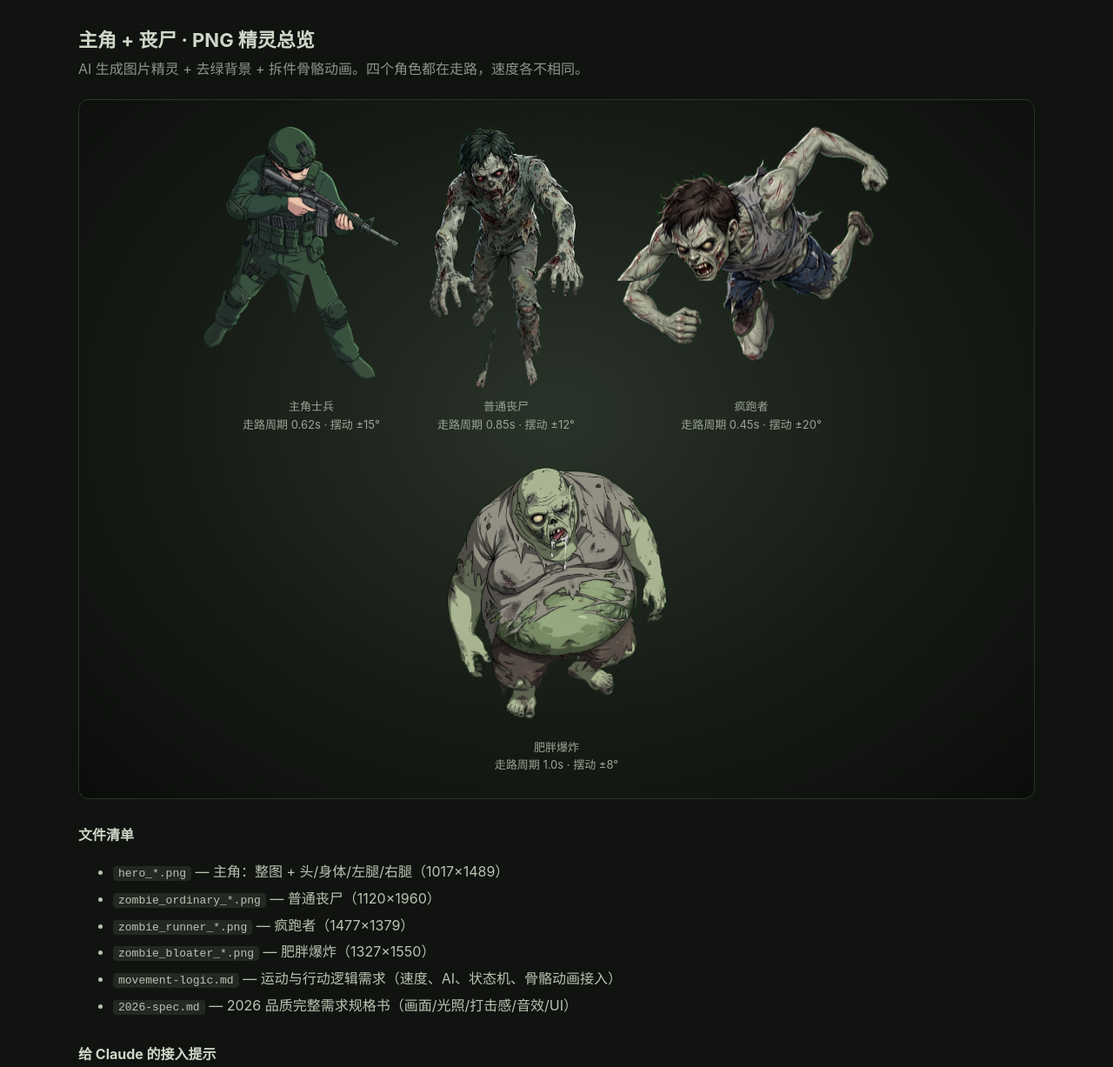
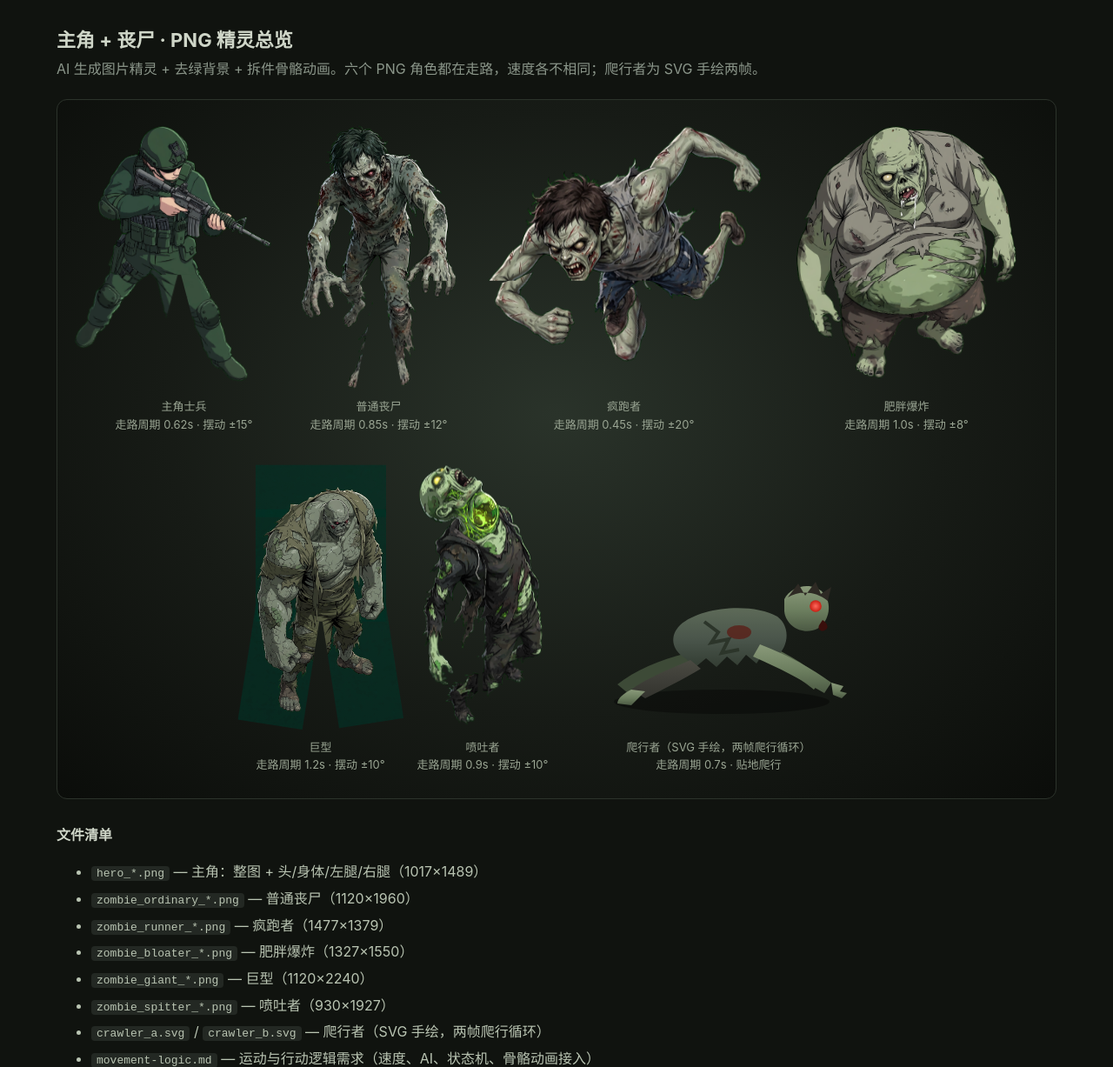
Before and after one commit to lixufeng958-max/canglan, a plain HTML site: page yujin/preview_all.html in a window 1280 px wide. Shown: the top 1227 px of the page at 87% size. Drawn offline with Linux system fonts and the light colour scheme.

Commit message:
Add files via upload

```diff
--- a/yujin/preview_all.html
+++ b/yujin/preview_all.html
@@ -2,7 +2,7 @@
 <html lang="zh-CN"><head><meta charset="UTF-8"><title>主角 + 丧尸 PNG 精灵总览</title>
 <style>
   body { margin:0; background:#10130f; color:#cfd6c8; font-family:-apple-system,"PingFang SC","Microsoft YaHei",sans-serif; }
-  .wrap { max-width:1100px; margin:0 auto; padding:28px 20px 60px; }
+  .wrap { max-width:1150px; margin:0 auto; padding:28px 20px 60px; }
   h1 { font-size:22px; margin:0 0 6px; } p.sub { color:#8b968a; margin:0 0 24px; }
   .stage { background:radial-gradient(ellipse at 50% 45%, #2a332a 0%, #171b16 55%, #0b0d0a 100%);
     border:1px solid #2c332b; border-radius:12px; padding:28px; display:flex; gap:36px; align-items:flex-end; justify-content:center; flex-wrap:wrap; }
@@ -38,12 +38,28 @@
 @keyframes swingL-zombie_bloater { from { transform:rotate(8deg) translateY(0); } to { transform:rotate(-8deg) translateY(-14px); } }
 @keyframes swingR-zombie_bloater { from { transform:rotate(-8deg) translateY(-14px); } to { transform:rotate(8deg) translateY(0); } }
 @keyframes bob-zombie_bloater { 0%,100% { transform:translateY(0); } 50% { transform:translateY(-10px); } }
+.rig-zombie_giant { width:1120px; height:2240px; transform:scale(0.1339); }
+.rig-zombie_giant .legL { animation:swingL-zombie_giant 1.2s ease-in-out infinite alternate; }
+.rig-zombie_giant .legR { animation:swingR-zombie_giant 1.2s ease-in-out infinite alternate; }
+.rig-zombie_giant .torso, .rig-zombie_giant .head { animation:bob-zombie_giant 1.2s ease-in-out infinite; }
+@keyframes swingL-zombie_giant { from { transform:rotate(10deg) translateY(0); } to { transform:rotate(-10deg) translateY(-14px); } }
+@keyframes swingR-zombie_giant { from { transform:rotate(-10deg) translateY(-14px); } to { transform:rotate(10deg) translateY(0); } }
+@keyframes bob-zombie_giant { 0%,100% { transform:translateY(0); } 50% { transform:translateY(-10px); } }
+.rig-zombie_spitter { width:930px; height:1927px; transform:scale(0.1557); }
+.rig-zombie_spitter .legL { animation:swingL-zombie_spitter 0.9s ease-in-out infinite alternate; }
+.rig-zombie_spitter .legR { animation:swingR-zombie_spitter 0.9s ease-in-out infinite alternate; }
+.rig-zombie_spitter .torso, .rig-zombie_spitter .head { animation:bob-zombie_spitter 0.9s ease-in-out infinite; }
+@keyframes swingL-zombie_spitter { from { transform:rotate(10deg) translateY(0); } to { transform:rotate(-10deg) translateY(-14px); } }
+@keyframes swingR-zombie_spitter { from { transform:rotate(-10deg) translateY(-14px); } to { transform:rotate(10deg) translateY(0); } }
+@keyframes bob-zombie_spitter { 0%,100% { transform:translateY(0); } 50% { transform:translateY(-10px); } }
+  @keyframes crawlA { 0%,49% { opacity:1; } 50%,100% { opacity:0; } }
+  @keyframes crawlB { 0%,49% { opacity:0; } 50%,100% { opacity:1; } }
   h2 { font-size:16px; margin:28px 0 8px; } ul { line-height:1.9; color:#b9c4b2; }
   code { background:#232823; padding:1px 6px; border-radius:4px; }
   pre { background:#171b16; border:1px solid #2c332b; border-radius:8px; padding:14px; overflow:auto; font-size:12.5px; line-height:1.6; color:#b9c4b2; }
 </style></head><body><div class="wrap">
   <h1>主角 + 丧尸 · PNG 精灵总览</h1>
-  <p class="sub">AI 生成图片精灵 + 去绿背景 + 拆件骨骼动画。四个角色都在走路，速度各不相同。</p>
+  <p class="sub">AI 生成图片精灵 + 去绿背景 + 拆件骨骼动画。六个 PNG 角色都在走路，速度各不相同；爬行者为 SVG 手绘两帧。</p>
   <div class="stage"><div class="cell">
       <div class="holder" style="width:205px;height:300px">
         <div class="rig rig-hero">
@@ -84,6 +100,32 @@
         </div>
       </div>
       <div class="cap">肥胖爆炸<br>走路周期 1.0s · 摆动 ±8°</div>
+    </div><div class="cell">
+      <div class="holder" style="width:150px;height:300px">
+        <div class="rig rig-zombie_giant">
+          <img class="legL" style="left:0;top:1232px;width:560px" src="zombie_giant_leg_l.png" alt="">
+          <img class="legR" style="left:560px;top:1232px;width:560px" src="zombie_giant_leg_r.png" alt="">
+          <img class="torso" style="left:0;top:380px;width:1120px" src="zombie_giant_torso.png" alt="">
+          <img class="head" style="left:0;top:0;width:1120px" src="zombie_giant_head.png" alt="">
+        </div>
+      </div>
+      <div class="cap">巨型<br>走路周期 1.2s · 摆动 ±10°</div>
+    </div><div class="cell">
+      <div class="holder" style="width:145px;height:300px">
+        <div class="rig rig-zombie_spitter">
+          <img class="legL" style="left:0;top:1059px;width:465px" src="zombie_spitter_leg_l.png" alt="">
+          <img class="legR" style="left:465px;top:1059px;width:465px" src="zombie_spitter_leg_r.png" alt="">
+          <img class="torso" style="left:0;top:327px;width:930px" src="zombie_spitter_torso.png" alt="">
+          <img class="head" style="left:0;top:0;width:930px" src="zombie_spitter_head.png" alt="">
+        </div>
+      </div>
+      <div class="cap">喷吐者<br>走路周期 0.9s · 摆动 ±10°</div>
+    </div><div class="cell">
+      <div class="holder" style="width:320px;height:240px">
+        <img src="crawler_a.svg" style="position:absolute;left:0;top:0;width:320px;animation:crawlA .7s steps(1) infinite" alt="">
+        <img src="crawler_b.svg" style="position:absolute;left:0;top:0;width:320px;animation:crawlB .7s steps(1) infinite" alt="">
+      </div>
+      <div class="cap">爬行者（SVG 手绘，两帧爬行循环）<br>走路周期 0.7s · 贴地爬行</div>
     </div></div>
   <h2>文件清单</h2>
   <ul>
@@ -91,6 +133,9 @@
     <li><code>zombie_ordinary_*.png</code> — 普通丧尸（1120×1960）</li>
     <li><code>zombie_runner_*.png</code> — 疯跑者（1477×1379）</li>
     <li><code>zombie_bloater_*.png</code> — 肥胖爆炸（1327×1550）</li>
+    <li><code>zombie_giant_*.png</code> — 巨型（1120×2240）</li>
+    <li><code>zombie_spitter_*.png</code> — 喷吐者（930×1927）</li>
+    <li><code>crawler_a.svg</code> / <code>crawler_b.svg</code> — 爬行者（SVG 手绘，两帧爬行循环）</li>
     <li><code>movement-logic.md</code> — 运动与行动逻辑需求（速度、AI、状态机、骨骼动画接入）</li>
     <li><code>2026-spec.md</code> — 2026 品质完整需求规格书（画面/光照/打击感/音效/UI）</li>
   </ul>
@@ -98,5 +143,6 @@
   <pre>把主角和丧尸全部从代码绘制换成 PNG 贴图，文件见压缩包：
 - 待机：各角色 *_full.png（透明底），drawImage 直接绘制
 - 走路：骨骼动画，左右腿绕髋关节反向摆动，身体同步起伏；各角色的尺寸、拆件坐标、摆动角度和周期见 movement-logic.md
+- 爬行者用 SVG 两帧（crawler_a.svg / crawler_b.svg）交替播放，周期 0.7 秒
 - 其余系统（光照、手电、打击感、UI）按 2026-spec.md 不变</pre>
 </div></body></html>
```
Also changed, not shown: yujin/crawler_a.svg (added), yujin/crawler_b.svg (added), yujin/zombie_giant_head.png (added), yujin/zombie_giant_leg_l.png (added), yujin/zombie_giant_leg_r.png (added), yujin/zombie_giant_torso.png (added), yujin/zombie_spitter_head.png (added), yujin/zombie_spitter_leg_l.png (added), yujin/zombie_spitter_leg_r.png (added), yujin/zombie_spitter_torso.png (added), 3 other files.
